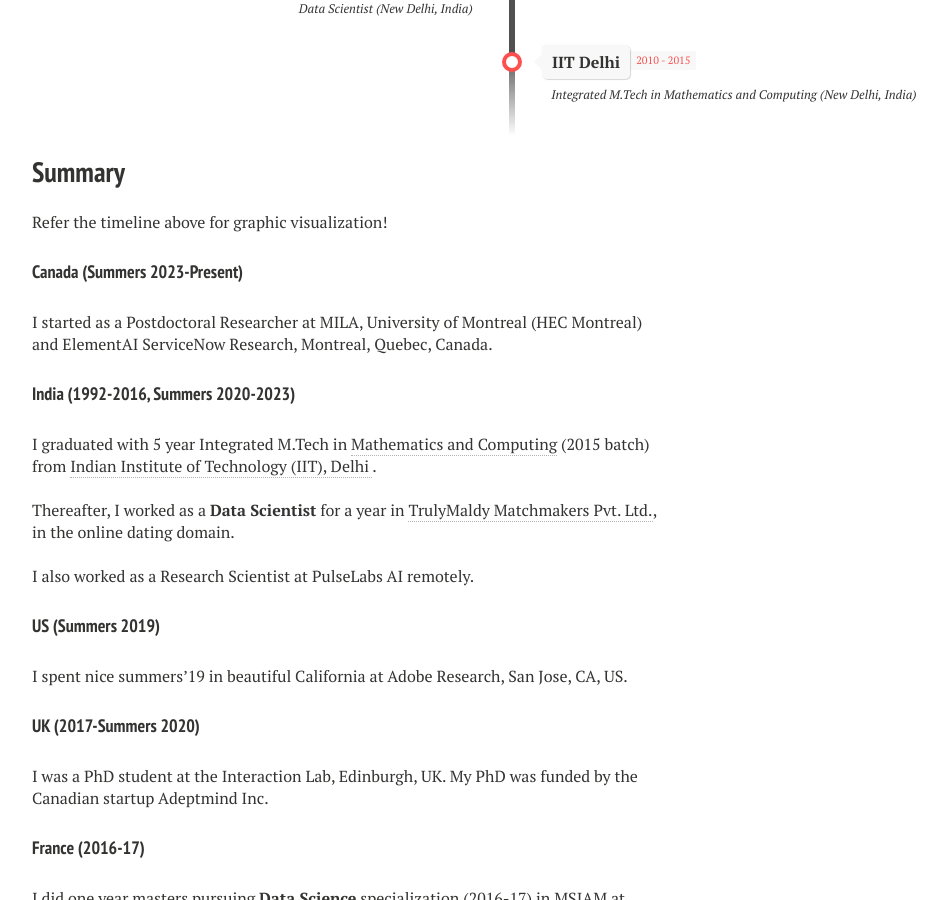
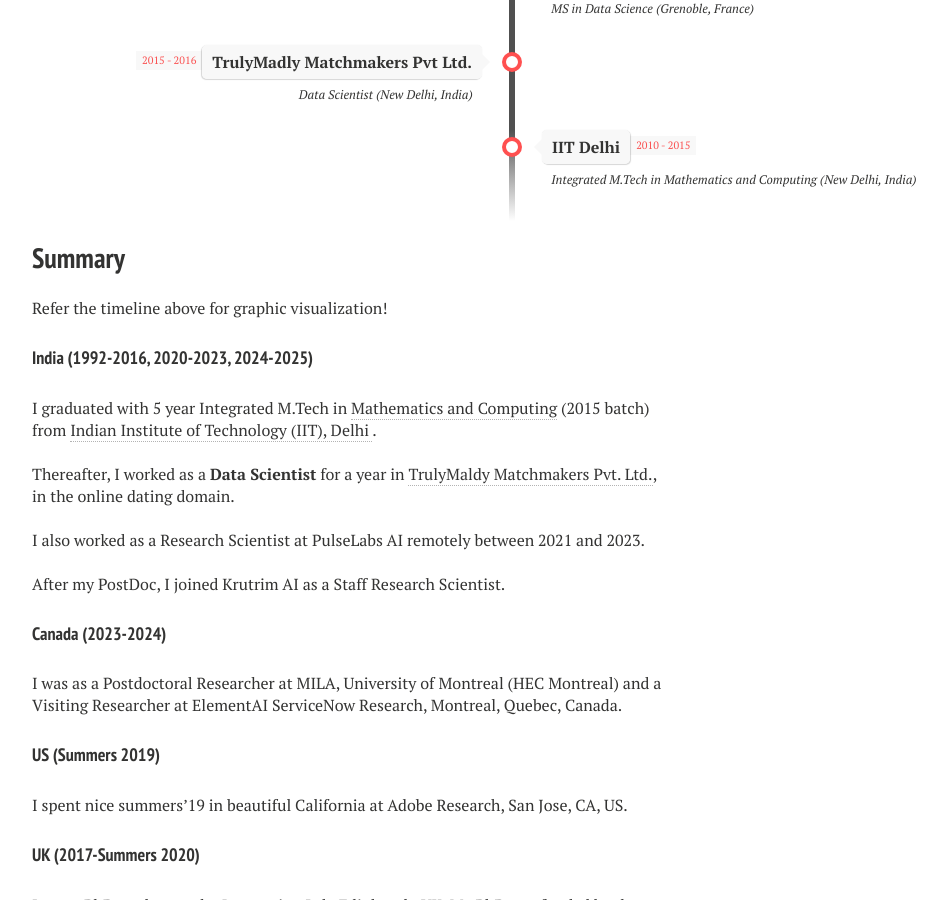
Before and after one commit to shubhamagarwal92/shubhamagarwal92.github.io, a Jekyll site: the page built from timeline.md, in a window 1280 px wide and 900 px high, scrolled down 1330 px. Shown: the whole window, without its empty margins (288-1235 px from the left). Built offline with Jekyll 4.4.1, drawn with Linux system fonts in a browser that asks for light colours; nearby versions of some CDN libraries; some of the changed text lies outside the part shown.

Commit message:
Update timeline.md

```diff
--- a/timeline.md
+++ b/timeline.md
@@ -11,13 +11,24 @@
 
 <ul class="timeline">
 
+<!-- Item 13 -->
+<li>
+	<div class="direction-r">
+		<div class="flag-wrapper">
+			<span class="flag">Krutrim AI</span>
+			<span class="time-wrapper"><span class="time">2024 - Present</span></span>
+		</div>
+		<div class="desc">Staff Research Scientist (Bangalore, India)</div>
+	</div>
+</li>
+
 
 <!-- Item 12 -->
 <li>
 	<div class="direction-l">
 		<div class="flag-wrapper">
 			<span class="flag">ServiceNow Research</span>
-			<span class="time-wrapper"><span class="time">2023 - Present</span></span>
+			<span class="time-wrapper"><span class="time">2023 - 2024</span></span>
 		</div>
 		<div class="desc">Visiting Researcher (Montreal, QC, Canada)</div>
 	</div>
@@ -29,7 +40,7 @@
 	<div class="direction-r">
 		<div class="flag-wrapper">
 			<span class="flag">MILA</span>
-			<span class="time-wrapper"><span class="time">2023 - Present</span></span>
+			<span class="time-wrapper"><span class="time">2023 - 2024</span></span>
 		</div>
 		<div class="desc">Postdoctoral Researcher (Montreal, QC, Canada)</div>
 	</div>
@@ -159,17 +170,22 @@
 
 Refer the timeline above for graphic visualization!
 
-#### Canada (Summers 2023-Present)
-I started as a Postdoctoral Researcher at MILA, University of Montreal (HEC Montreal) and ElementAI ServiceNow Research, Montreal, Quebec, Canada.
 
-#### India (1992-2016, Summers 2020-2023)
+#### India (1992-2016, 2020-2023, 2024-2025)
 I graduated with 5 year Integrated M.Tech in <a href="http://maths.iitd.ac.in/">Mathematics and Computing</a> (2015 batch) from <a href="http://www.iitd.ac.in/">Indian Institute of Technology (IIT), Delhi </a>.
 <br />
 <br />
 Thereafter, I worked as a <strong>Data Scientist</strong> for a year in <a href="http://trulymadly.com/">TrulyMaldy Matchmakers Pvt. Ltd.</a>, in the online dating domain.
 <br />
 <br />
-I also worked as a Research Scientist at PulseLabs AI remotely.
+I also worked as a Research Scientist at PulseLabs AI remotely between 2021 and 2023.
+<br />
+<br />
+After my PostDoc, I joined Krutrim AI as a Staff Research Scientist.
+
+#### Canada (2023-2024)
+I was as a Postdoctoral Researcher at MILA, University of Montreal (HEC Montreal) and a Visiting Researcher at ElementAI ServiceNow Research, Montreal, Quebec, Canada.
+
 
 #### US (Summers 2019)
 I spent nice summers'19 in beautiful California at Adobe Research, San Jose, CA, US.
```
